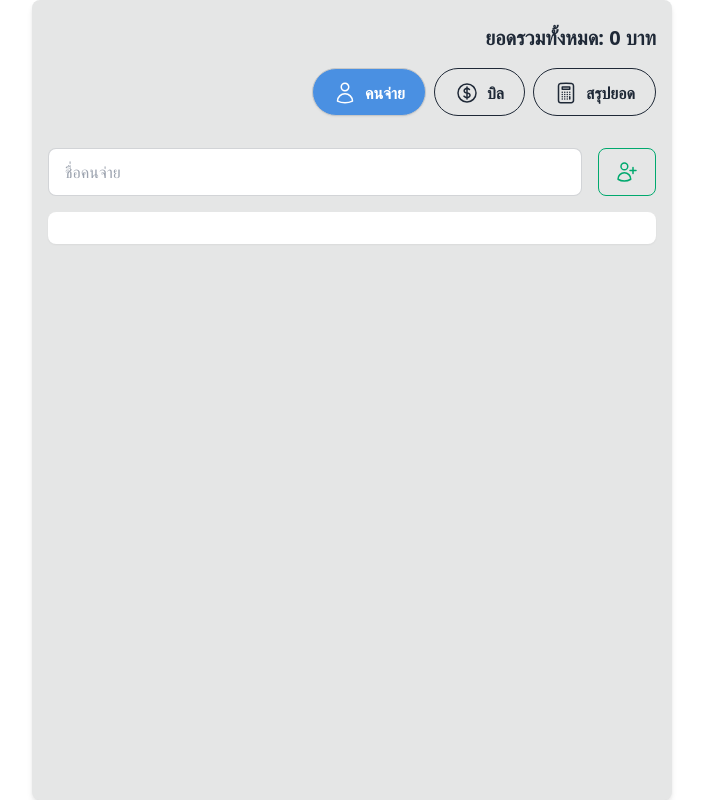
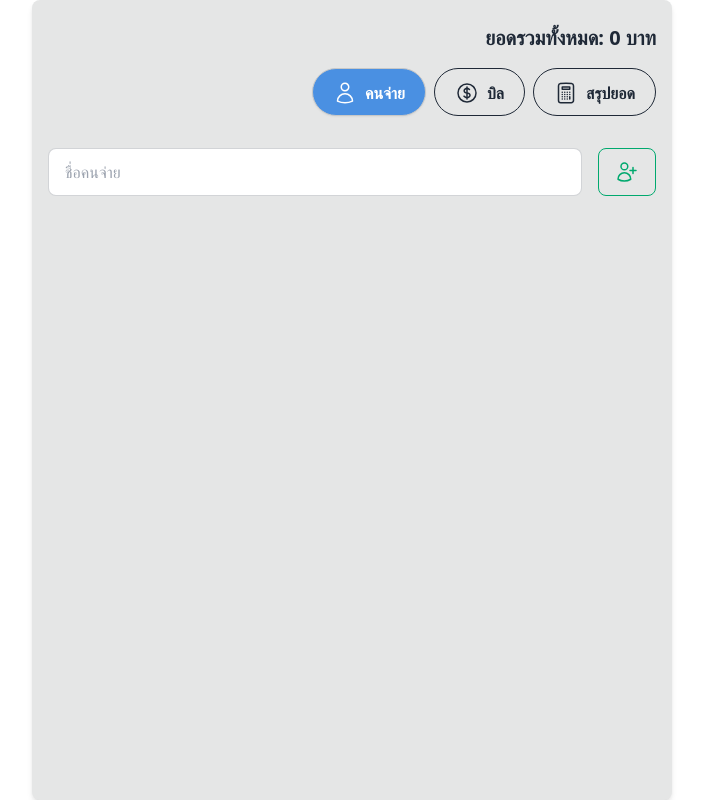
Before and after one commit to lalkai/check-bill, a Vue app: page / in a window 1280 px wide. Shown: the whole page, without its empty margins (288-991 px from the left). Built offline with nearby package versions, Linux system fonts and the light colour scheme.

Commit message:
fix bug ui

```diff
--- a/src/views/PeopleView.vue
+++ b/src/views/PeopleView.vue
@@ -68,7 +68,10 @@ function togglePaid(index) {
         </svg>
       </button>
     </div>
-    <ul class="list-disc bg-base-100 rounded-lg shadow-sm p-4">
+    <ul
+    v-if="peopleStore.list.length > 0"
+    class="list-disc bg-base-100 rounded-lg shadow-sm p-4"
+  >
     <li
       v-for="(person, index) in peopleStore.list"
       :key="index"
@@ -110,6 +113,5 @@ function togglePaid(index) {
       </div>
     </li>
   </ul>
-
   </div>
 </template>
```
Lines whose indentation alone changed are shown as unchanged.
